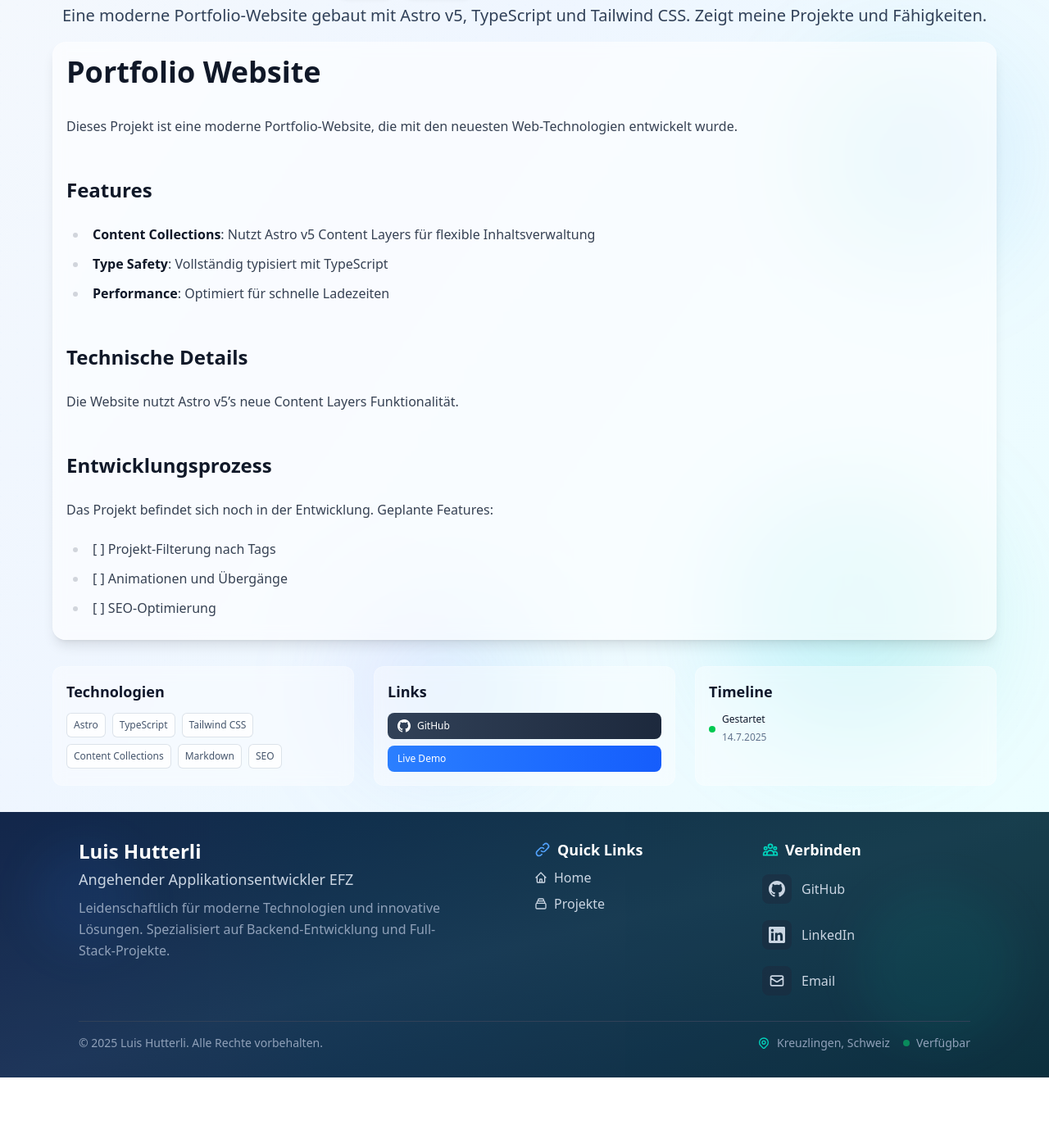
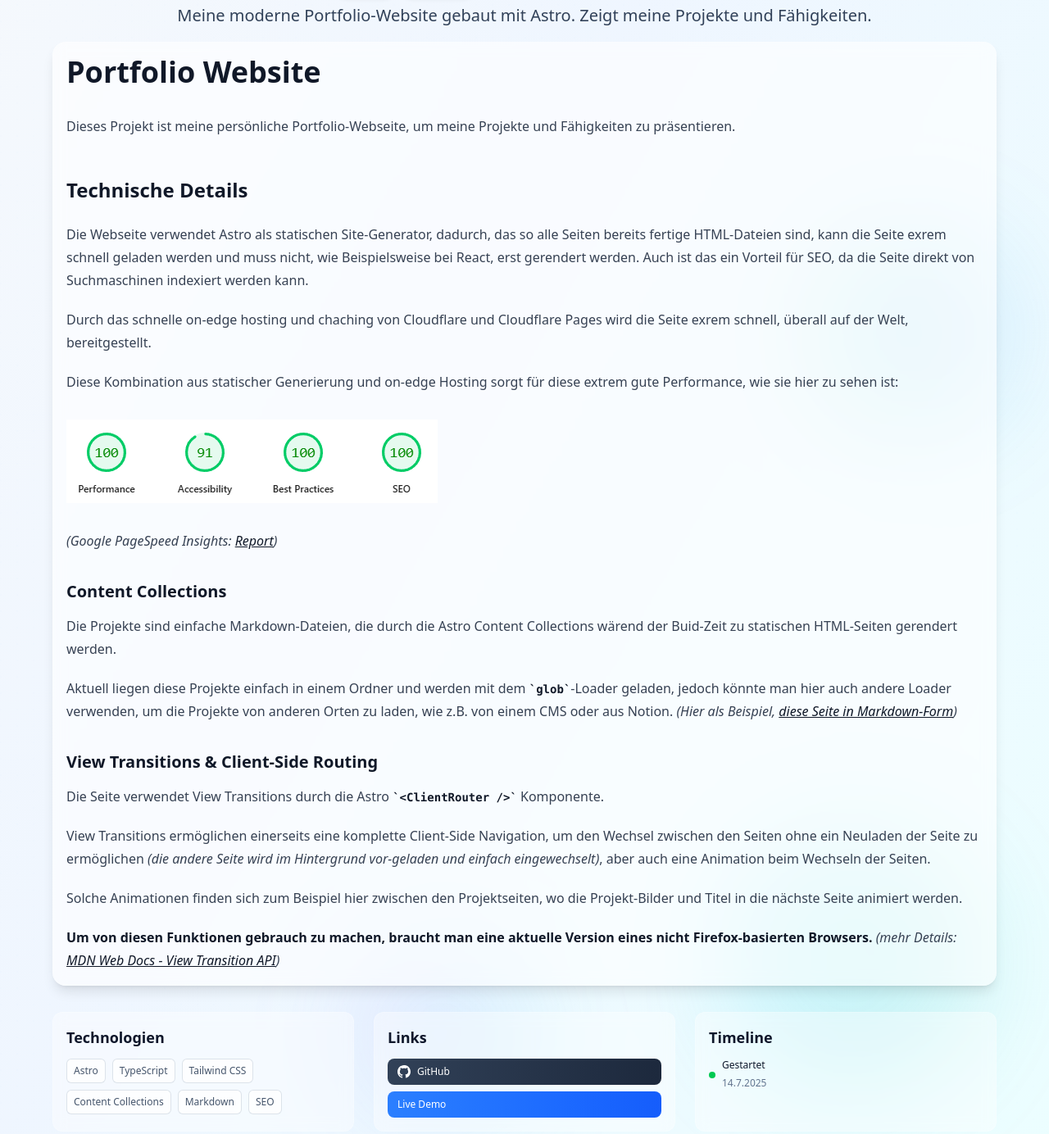
Before and after one commit to luishutterli/portfolio, an Astro site: page /projects/portfolio in a window 1280 px wide. Shown: the part 920-2304 px from the top of the page at 82% size. Before the commit the page ends 2235 px from the top, so only its background shows below. Built offline with nearby package versions, Linux system fonts and the light colour scheme; Astro itself is replaced by a stand-in of ours.

Commit message:
updated portfolio project

```diff
--- a/src/content/projects/portfolio.md
+++ b/src/content/projects/portfolio.md
@@ -1,6 +1,6 @@
 ---
 name: "Portfolio Website"
-description: "Eine moderne Portfolio-Website gebaut mit Astro v5, TypeScript und Tailwind CSS. Zeigt meine Projekte und Fähigkeiten."
+description: "Meine moderne Portfolio-Website gebaut mit Astro. Zeigt meine Projekte und Fähigkeiten."
 image: "/images/portfolio/portfolio-cover.png"
 tags: ["Astro", "TypeScript", "Tailwind CSS", "Content Collections", "Markdown", "SEO"]
 state: "In Arbeit"
@@ -13,21 +13,27 @@ startDate: 2025-07-14
 ---
 
 # Portfolio Website
-
-Dieses Projekt ist eine moderne Portfolio-Website, die mit den neuesten Web-Technologien entwickelt wurde.
-
-## Features
-- **Content Collections**: Nutzt Astro v5 Content Layers für flexible Inhaltsverwaltung
-- **Type Safety**: Vollständig typisiert mit TypeScript
-- **Performance**: Optimiert für schnelle Ladezeiten
+Dieses Projekt ist meine persönliche Portfolio-Webseite, um meine Projekte und Fähigkeiten zu präsentieren.
 
 ## Technische Details
+Die Webseite verwendet Astro als statischen Site-Generator, dadurch, das so alle Seiten bereits fertige HTML-Dateien sind, kann die Seite exrem schnell geladen werden und muss nicht, wie Beispielsweise bei React, erst gerendert werden. Auch ist das ein Vorteil für SEO, da die Seite direkt von Suchmaschinen indexiert werden kann.
 
-Die Website nutzt Astro v5's neue Content Layers Funktionalität.
+Durch das schnelle on-edge hosting und chaching von Cloudflare und Cloudflare Pages wird die Seite exrem schnell, überall auf der Welt, bereitgestellt.
 
-## Entwicklungsprozess
+Diese Kombination aus statischer Generierung und on-edge Hosting sorgt für diese extrem gute Performance, wie sie hier zu sehen ist:
+![Page Speed Insights Score](/images/portfolio/pagespeed-insights-score.png)
+*(Google PageSpeed Insights: [Report](https://pagespeed.web.dev/analysis/https-luishutterli-ch/1n9n80f15a?form_factor=mobile))*
 
-Das Projekt befindet sich noch in der Entwicklung. Geplante Features:
-- [ ] Projekt-Filterung nach Tags
-- [ ] Animationen und Übergänge
-- [ ] SEO-Optimierung
+### Content Collections
+Die Projekte sind einfache Markdown-Dateien, die durch die Astro Content Collections wärend der Buid-Zeit zu statischen HTML-Seiten gerendert werden.
+
+Aktuell liegen diese Projekte einfach in einem Ordner und werden mit dem `glob`-Loader geladen, jedoch könnte man hier auch andere Loader verwenden, um die Projekte von anderen Orten zu laden, wie z.B. von einem CMS oder aus Notion. *(Hier als Beispiel, [diese Seite in Markdown-Form](https://github.com/luishutterli/portfolio/blob/master/src/content/projects/portfolio.md))*
+
+### View Transitions & Client-Side Routing
+Die Seite verwendet View Transitions durch die Astro `<ClientRouter />` Komponente.
+
+View Transitions ermöglichen einerseits eine komplette Client-Side Navigation, um den Wechsel zwischen den Seiten ohne ein Neuladen der Seite zu ermöglichen *(die andere Seite wird im Hintergrund vor-geladen und einfach eingewechselt)*, aber auch eine Animation beim Wechseln der Seiten.
+
+Solche Animationen finden sich zum Beispiel hier zwischen den Projektseiten, wo die Projekt-Bilder und Titel in die nächste Seite animiert werden.
+
+**Um von diesen Funktionen gebrauch zu machen, braucht man eine aktuelle Version eines nicht Firefox-basierten Browsers.** *(mehr Details: [MDN Web Docs - View Transition API](https://developer.mozilla.org/en-US/docs/Web/API/View_Transition_API#browser_compatibility))*
```
Also changed, not shown: public/images/portfolio/pagespeed-insights-score.png (added).
